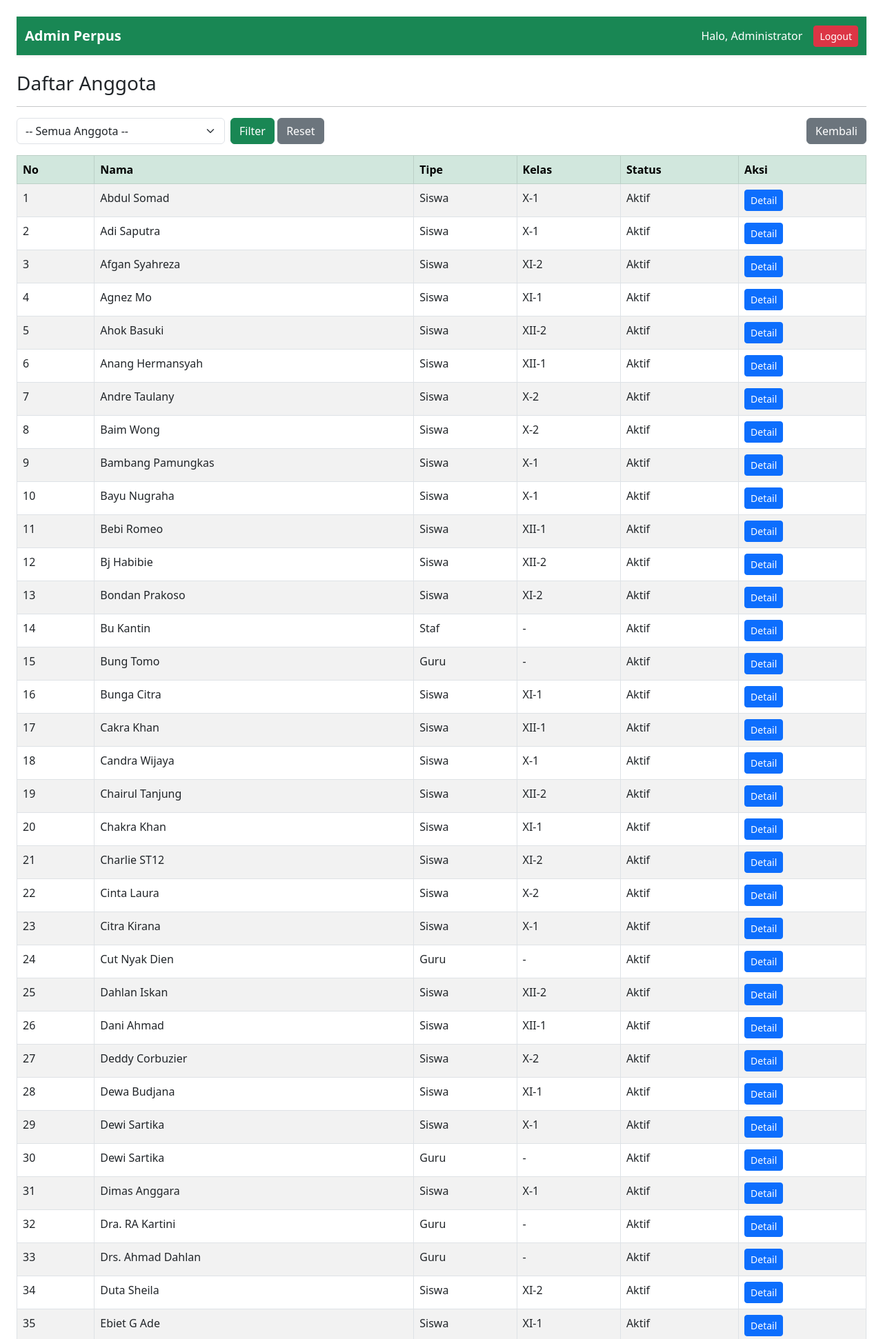
After one commit to hanifmachdi/UAS-KDSI-Sistem-Informasi-Perpustakaan, a PHP site: page /Daftar_anggota.php in a window 1280 px wide. The commit adds this page. Shown: the top 1942 px of the page at 69% size. Run offline with PHP 8.4, Linux system fonts and the light colour scheme; a user stored in the database is signed in; data comes from the database, SQL or seed files in the repository.

Commit message:
Add files via upload

```diff
--- /dev/null
+++ b/Daftar_anggota.php
@@ -0,0 +1,136 @@
+<?php
+session_start();
+include 'koneksi.php';
+
+if(!isset($_SESSION['role']) || $_SESSION['role']!='Petugas'){
+    header("location:index.php");
+    exit;
+}
+
+$tipe  = $_GET['tipe']  ?? '';
+$kelas = $_GET['kelas'] ?? '';
+
+$sql = "SELECT * FROM anggota WHERE 1";
+$params = [];
+$types  = "";
+
+if($tipe != ''){
+    $sql .= " AND tipe_anggota = ?";
+    $params[] = $tipe;
+    $types .= "s";
+}
+
+if($tipe == 'Siswa' && $kelas != ''){
+    $sql .= " AND kelas = ?";
+    $params[] = $kelas;
+    $types .= "s";
+}
+
+$sql .= " ORDER BY nama_lengkap";
+
+$stmt = $conn->prepare($sql);
+if(!empty($params)){
+    $stmt->bind_param($types, ...$params);
+}
+$stmt->execute();
+$query = $stmt->get_result();
+$total = $query->num_rows;
+?>
+
+<!DOCTYPE html>
+<html>
+<head>
+    <title>Daftar Anggota</title>
+    <link href="https://cdn.jsdelivr.net/npm/bootstrap@5.3.0/dist/css/bootstrap.min.css" rel="stylesheet">
+</head>
+<body class="p-4">
+
+<nav class="navbar navbar-expand-lg navbar-dark bg-success mb-4 shadow-sm">
+    <div class="container-fluid">
+        <a class="navbar-brand fw-bold" href="dashboard_petugas.php">Admin Perpus</a>
+        <div class="d-flex align-items-center">
+            <span class="text-white me-3">
+                Halo, <?= $_SESSION['nama'] ?>
+            </span>
+            <a href="logout.php" class="btn btn-danger btn-sm"
+               onclick="return confirm('Yakin ingin logout?')">Logout</a>
+        </div>
+    </div>
+</nav>
+
+<h3>Daftar Anggota</h3>
+<hr>
+
+<form method="GET" class="row g-2 align-items-center mb-3">
+
+    <div class="col-md-3">
+        <select name="tipe" class="form-select" onchange="this.form.submit()">
+            <option value="">-- Semua Anggota --</option>
+            <option value="Guru"  <?= $tipe=='Guru'?'selected':'' ?>>Guru</option>
+            <option value="Staf"  <?= $tipe=='Staf'?'selected':'' ?>>Staf</option>
+            <option value="Siswa" <?= $tipe=='Siswa'?'selected':'' ?>>Siswa</option>
+        </select>
+    </div>
+
+    <?php if($tipe=='Siswa'){ ?>
+    <div class="col-md-3">
+        <input type="text" name="kelas" class="form-control"
+               placeholder="Kelas (misal X IPA 1)"
+               value="<?= htmlspecialchars($kelas) ?>">
+    </div>
+    <?php } ?>
+
+    <div class="col-auto">
+        <button class="btn btn-success">Filter</button>
+        <a href="daftar_anggota.php" class="btn btn-secondary">Reset</a>
+    </div>
+    <div class="col-auto ms-auto">
+        <a href="dashboard_petugas.php" class="btn btn-secondary">Kembali</a>
+    </div>
+
+</form>
+
+
+<table class="table table-bordered table-striped">
+<thead class="table-success">
+<tr>
+    <th>No</th>
+    <th>Nama</th>
+    <th>Tipe</th>
+    <th>Kelas</th>
+    <th>Status</th>
+    <th>Aksi</th>
+</tr>
+</thead>
+
+<tbody>
+<?php
+if($total == 0){
+    echo "<tr>
+            <td colspan='6' class='text-center text-muted'>
+                Data anggota tidak ditemukan
+            </td>
+          </tr>";
+}
+
+$no = 1;
+while($a = $query->fetch_assoc()){
+?>
+<tr>
+    <td><?= $no++ ?></td>
+    <td><?= $a['nama_lengkap'] ?></td>
+    <td><?= $a['tipe_anggota'] ?></td>
+    <td><?= $a['kelas'] ?: '-' ?></td>
+    <td><?= $a['status_akun'] ?></td>
+    <td>
+        <a href="detail_anggota.php?id=<?= $a['id_anggota'] ?>"
+           class="btn btn-sm btn-primary">
+           Detail
+        </a>
+    </td>
+</tr>
+<?php } ?>
+</tbody>
+</table>
+</body>
+</html>
--- a/detail_anggota.php
+++ b/detail_anggota.php
@@ -8,7 +8,9 @@ if(!isset($_SESSION['role']) || $_SESSION['role']!='Petugas'){
     exit;
 }
 
-$id = $_GET['id'];
+// $id = $_GET['id'];
+$id = intval($_GET['id']);
+
 
 // ambil data anggota
 $anggota = mysqli_query($conn,"SELECT * FROM anggota WHERE id_anggota='$id'");
@@ -99,7 +101,7 @@ while($r=mysqli_fetch_assoc($riwayat)){ ?>
 <?php } ?>
 </table>
 
-<a href="dashboard_petugas.php" class="btn btn-secondary">Kembali</a>
+<a href="Daftar_anggota.php" class="btn btn-secondary">Kembali</a>
 
 </body>
 </html>
--- a/index.php
+++ b/index.php
@@ -58,7 +58,7 @@ if(isset($_POST['daftar'])){
             VALUES ('$nama','$telp','$password','$kelas','Pending','$tipe')";
             mysqli_query($conn,$sql);
 
-        // echo "<script>alert('Registrasi berhasil, tunggu konfirmasi petugas');window.location='index.php?registrasi=sukses';</script>";
+        echo "<script>alert('Registrasi berhasil, tunggu konfirmasi petugas');window.location='index.php?registrasi=sukses';</script>";
 
 }
 ?>
@@ -223,10 +223,11 @@ if(isset($_POST['daftar'])){
     Sudah punya akun? Login
   </button>
 </div>
+</section>
 
 <!-- FOOTER -->
 <footer class="bg-blue-600 text-white w-full mt-16">
-  <div class="w-full px-10 text-center flex items-center justify-center h-32">
+ <div class="w-full px-10 text-center flex items-center justify-center h-20">
     © 2024 E-Perpus MAN 2 Samarinda — All Rights Reserved.
   </div>
 </footer>
@@ -246,7 +247,6 @@ function showLogin() {
 }
 
 <?php if(isset($_GET['registrasi']) && $_GET['registrasi'] == 'sukses'): ?>
-  alert('Registrasi berhasil, tunggu konfirmasi admin!');
   // Tampilkan loginCard
   showLogin();
 <?php endif; ?>
--- a/style.css
+++ b/style.css
@@ -1,7 +1,7 @@
 /* ---------- GLOBAL ---------- */
 body {
     font-family: Arial, Helvetica, sans-serif;
-    background: #eee;
+    background: #f8f9fa !important;
     margin: 0;
     padding: 0;
 }
@@ -109,10 +109,10 @@ body {
     font-weight: bold;
 }
 
-/* ---------- FOOTER ---------- */
+/* ---------- FOOTER ----------
 footer {
     background: #e5e5e5;
     padding: 15px;
     text-align: center;
     margin-top: 20px;
-}
+} */
```
Also changed, not shown: dashboard_petugas.php (+30 -11 lines).
